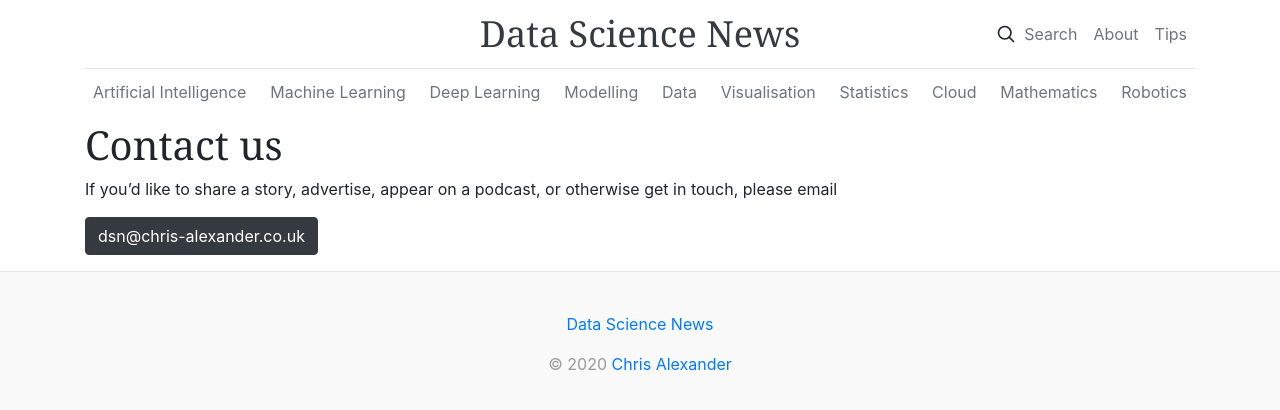
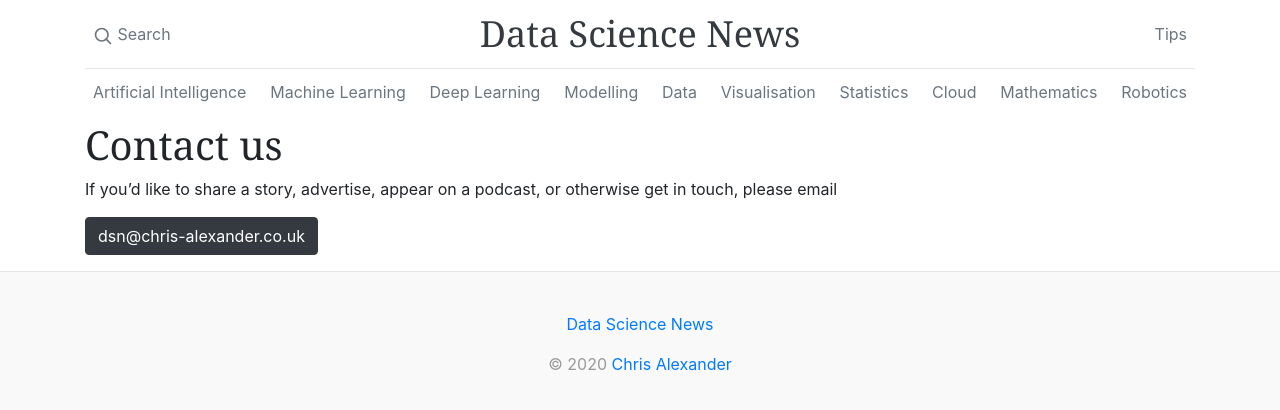
Before and after one commit to datasciencenews/datasciencenews.github.io, a Jekyll site: the page built from contact/index.md, in a window 1280 px wide. Shown: the top 410 px of the page. Built offline with Jekyll 4.4.1, drawn with Linux system fonts in a browser that asks for light colours; some web fonts are replaced.

Commit message:
Remove about, fix header

```diff
--- a/_includes/header.html
+++ b/_includes/header.html
@@ -1,19 +1,20 @@
 <header class="blog-header py-3">
     <div class="row flex-nowrap justify-content-between align-items-center">
-        <div class="col-4 pt-1"></div>
-        <div class="col-4 text-center">
+        <div class="col-3 pt-1">
+            <a class="text-muted mx-2" href="/search"><svg xmlns="http://www.w3.org/2000/svg" width="20" height="20"
+                    fill="none" stroke="currentColor" stroke-linecap="round" stroke-linejoin="round" stroke-width="2"
+                    role="img" viewBox="0 0 24 24" focusable="false">
+                    <title>Search</title>
+                    <circle cx="10.5" cy="10.5" r="7.5" />
+                    <path d="M21 21l-5.2-5.2" />
+                </svg>
+                Search
+            </a>
+        </div>
+        <div class="col-6 text-center">
             <a class="blog-header-logo text-dark" href="/">{{ site.name }}</a>
         </div>
-        <div class="col-4 d-flex justify-content-end align-items-center">
-            <svg xmlns="http://www.w3.org/2000/svg" width="20" height="20" fill="none" stroke="currentColor"
-                stroke-linecap="round" stroke-linejoin="round" stroke-width="2" role="img" viewBox="0 0 24 24"
-                focusable="false">
-                <title>Search</title>
-                <circle cx="10.5" cy="10.5" r="7.5" />
-                <path d="M21 21l-5.2-5.2" />
-            </svg>
-            <a class="text-muted mx-2" href="/search">Search</a>
-            <a class="text-muted mx-2" href="/about">About</a>
+        <div class="col-3 d-flex justify-content-end align-items-center">
             <a class="text-muted mx-2" href="/contact">Tips</a>
         </div>
     </div>
--- a/index.html
+++ b/index.html
@@ -57,7 +57,7 @@
                     provide
                     thought-provoking and inspiring content to help you solve data science problems in innovative and
                     creative ways.</p>
-                <p class="mb-0"><a href="/about">More</a></p>
+                <p class="mb-0"><a href="/contact">Contact us</a></p>
             </div>
 
             {% include sidebar-topics.html %}
```
Also changed, not shown: about/index.md (deleted, +0 -5 lines).
